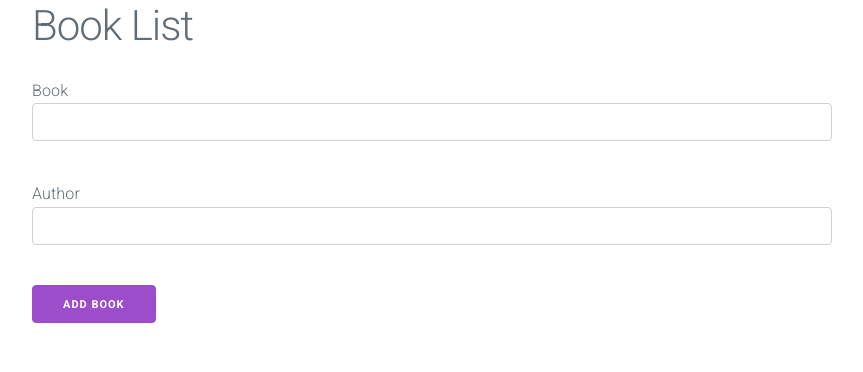
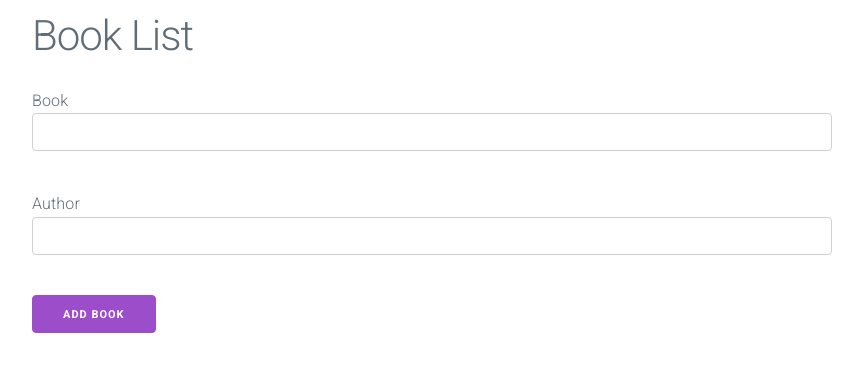
Before and after one commit to Marundu/book-tracker, a Flask app: page / in a window 1280 px wide. Shown: the top 372 px of the page, without its empty margins (208-1071 px from the left). Run offline with Flask 2, Linux system fonts and the light colour scheme; data that the repository does not hold is empty; some libraries are stand-ins or nearby versions.

Commit message:
Cosmetic improvements

```diff
--- a/static/css/override.css
+++ b/static/css/override.css
@@ -2,12 +2,19 @@ body {
   max-width: 800px;
   margin: 0 auto;
 }
+
+h2 {
+  padding-top: 10;
+}
+
 #header {
   padding-top: 5;
 }
+
 #inner-header {
   padding-left: 10;
 }
+
 #main {
   padding-left: 10;
 }
```
